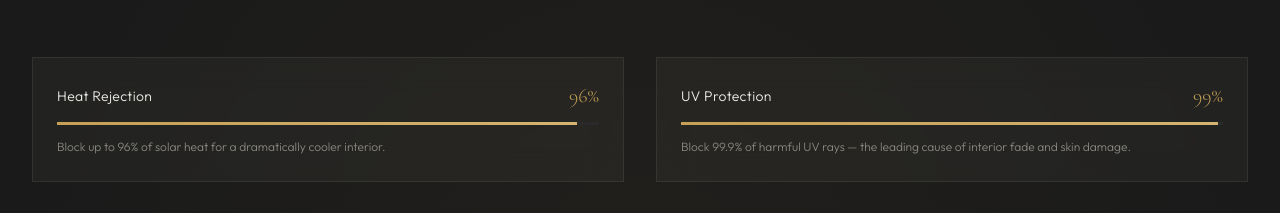
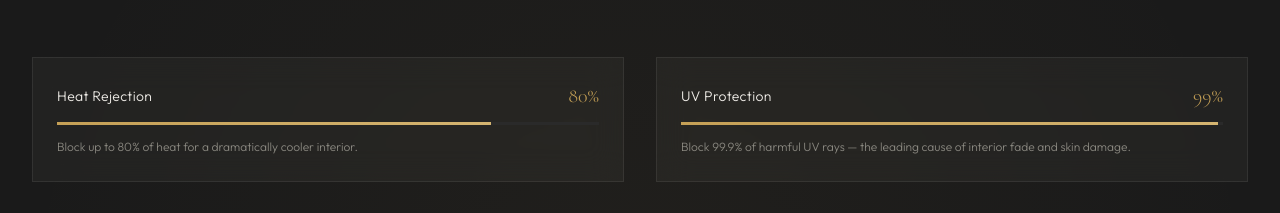
Before and after one commit to Vanceewell/vta-dashboard, a Next.js app in the folder jasons-glass-tint/: page / in a window 1280 px wide. Shown: the part 5880-6093 px from the top of the page. Built offline with nearby package versions, Linux system fonts and the light colour scheme; no server answers; the database is empty.

Commit message:
Update Heat Rejection stat: 96% → 80% with updated description

```diff
--- a/jasons-glass-tint/src/components/FilmBenefitsSection.tsx
+++ b/jasons-glass-tint/src/components/FilmBenefitsSection.tsx
@@ -4,7 +4,7 @@ import { useRef } from 'react';
 
 // AI-EDITABLE: film benefits data
 const BENEFITS = [
-  { label: 'Heat Rejection',       pct: 96, desc: 'Block up to 96% of solar heat for a dramatically cooler interior.' },
+  { label: 'Heat Rejection',       pct: 80, desc: 'Block up to 80% of heat for a dramatically cooler interior.' },
   { label: 'UV Protection',        pct: 99, desc: 'Block 99.9% of harmful UV rays — the leading cause of interior fade and skin damage.' },
   { label: 'Interior Protection',  pct: 87, desc: 'Protect leather, plastics, and upholstery from sun-related cracking and discoloration.' },
   { label: 'Glare Reduction',      pct: 90, desc: 'Reduce eye strain and improve visibility on Southern California\'s bright coastal roads.' },
```
